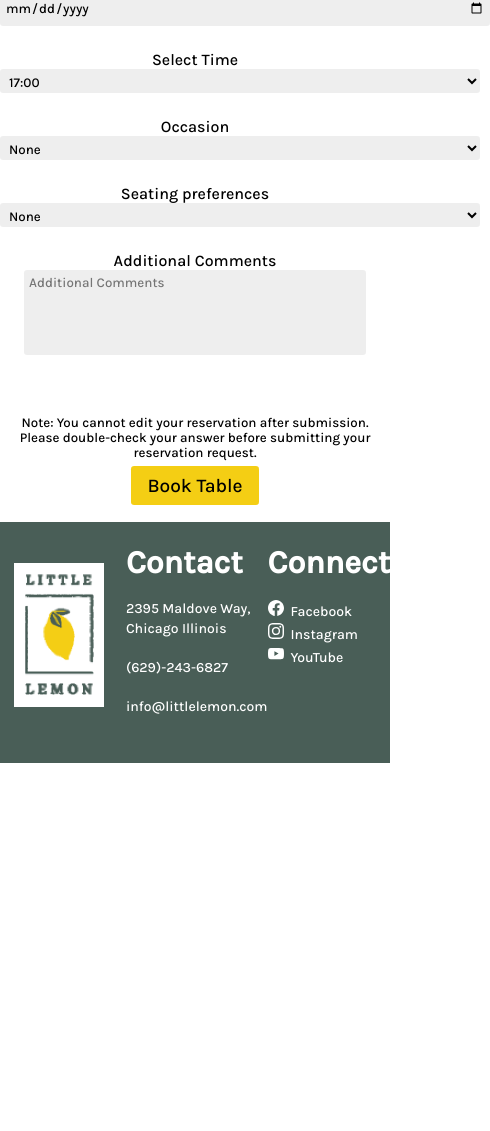
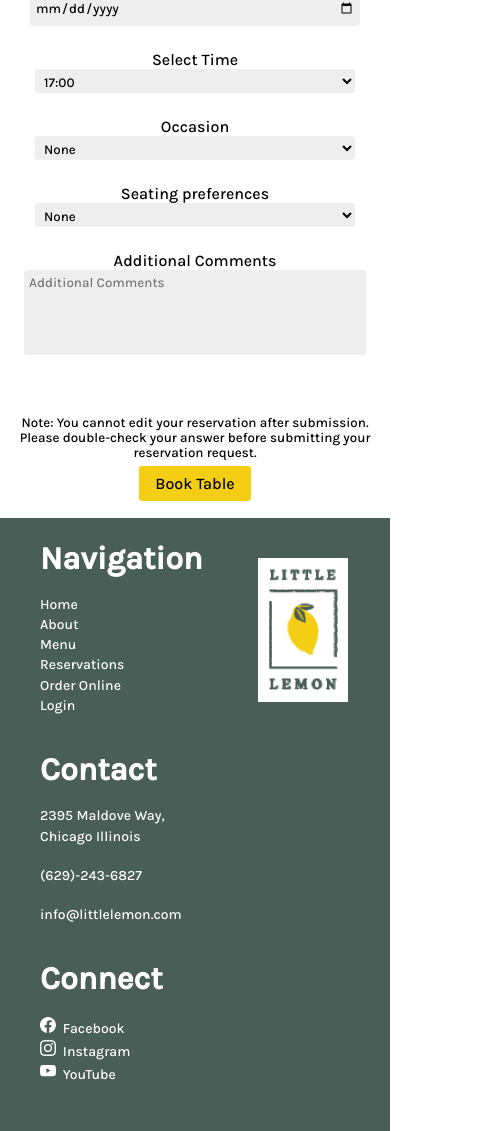
Before and after one commit to Tri-Patra/meta-little-lemon, a React (Create React App) app: page /reservations in a window 390 px wide. Shown: the part 834-1965 px from the top of the page, 490 px wide, since content can reach past the window. Before the commit the page ends 1597 px from the top, so only its background shows below. Built offline with nearby package versions, Linux system fonts and the light colour scheme; a web font is replaced by a local one.

Commit message:
Update App.css

```diff
--- a/src/App.css
+++ b/src/App.css
@@ -23,7 +23,7 @@ textarea {
 
 input,
 select {
-  width: 30rem;
+  width: 20rem;
   height: 1.5rem;
 }
 
@@ -426,7 +426,7 @@ footer > menu {
 /* MEDIA QUERIES*/
 @media screen and (max-width: 60rem) {
   .action-button {
-    font-size: 1.2rem;
+    font-size: 1rem;
   }
 
   .specials {
@@ -554,7 +554,7 @@ footer > menu {
   }
 
   .double-image > img {
-    width: 60%;
+    width: 50%;
     height: 100%;
     object-fit: cover;
   }
@@ -572,15 +572,15 @@ footer > menu {
   }
 
   footer > menu {
-    grid-template-columns: repeat(3, 1fr);
+    grid-template-columns: repeat(1, 1fr);
   }
 
   .contact {
-    display: none;
+    /* display: none; */
   }
 
   .img-footer > img {
-    margin-top: 0.5rem;
+    margin: 7rem 2rem 6rem 13rem;
   }
 
   ul > * {
```
